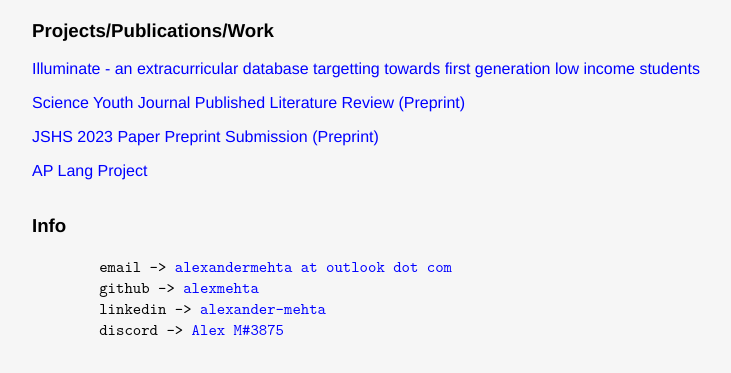
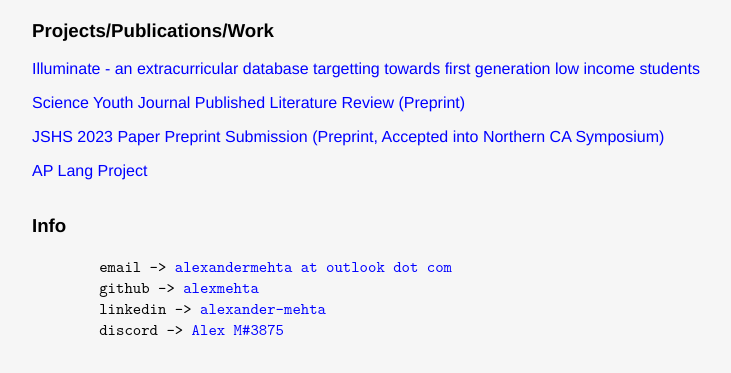
Before and after one commit to alexmehta/www, a plain HTML site: page index.html in a window 1280 px wide. Shown: the part 95-468 px from the top of the page, without its empty margins (144-875 px from the left). Drawn offline with Linux system fonts and the light colour scheme.

Commit message:
Update index.html

```diff
--- a/index.html
+++ b/index.html
@@ -15,7 +15,7 @@
         <h3>Projects/Publications/Work</h3>
         <p><a href="https://illuminate.projectempower.io">Illuminate - an extracurricular database targetting towards first generation low income students</a></p>
         <p><a href="http://scienceyouth.org/uploads/2022/pre/7_Alexander_Mehta/6ii026g6/file.pdf">Science Youth Journal Published Literature Review (Preprint)</a></p>
-        <p><a href="Mehta_Alexander_Paper-1.pdf">JSHS 2023 Paper Preprint Submission (Preprint)</a></p>
+        <p><a href="Mehta_Alexander_Paper-1.pdf">JSHS 2023 Paper Preprint Submission (Preprint, Accepted into Northern CA Symposium)</a></p>
         <p><a href="https://alexmehta.xyz/bingo">AP Lang Project</a></p>
       </div>
       </div>
```
